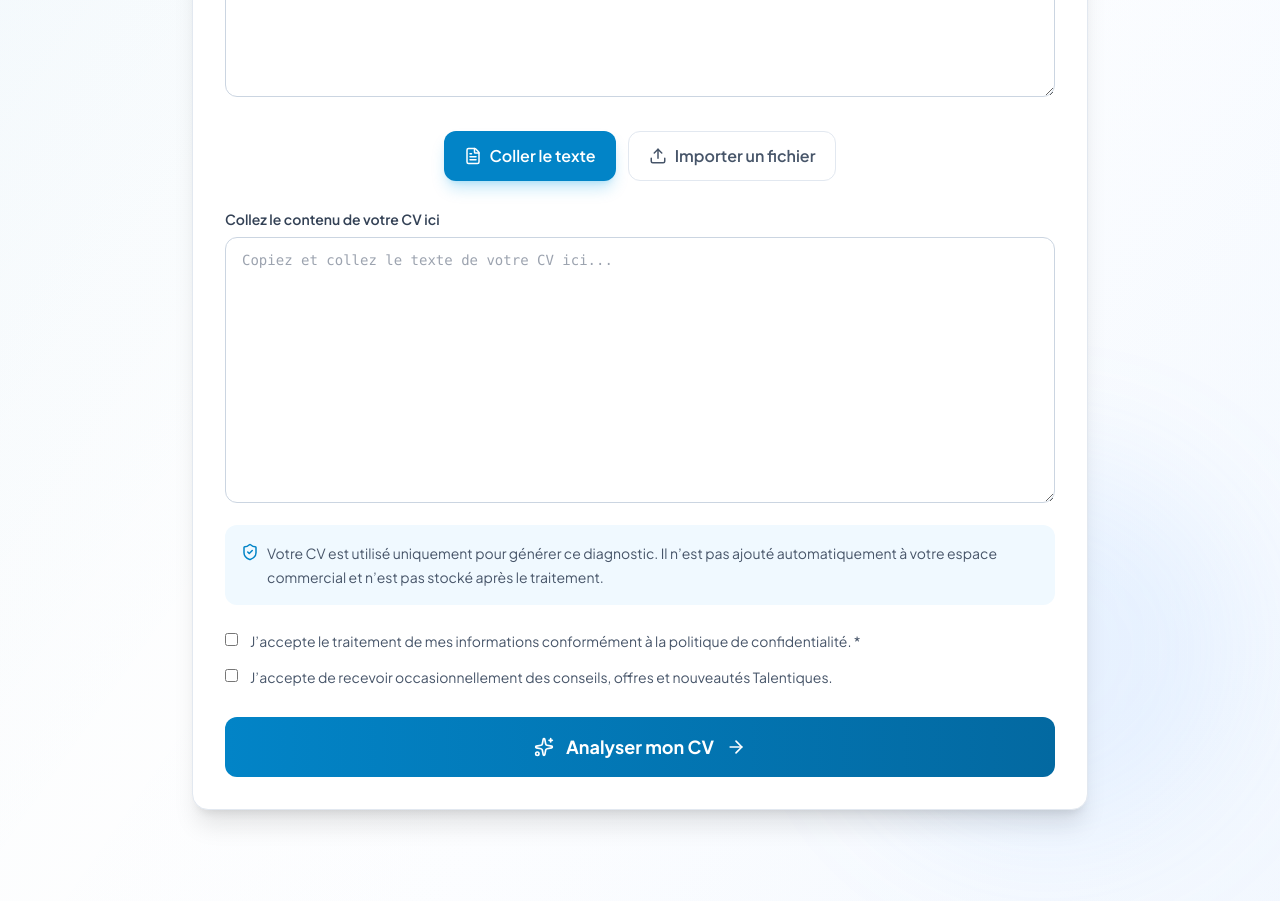
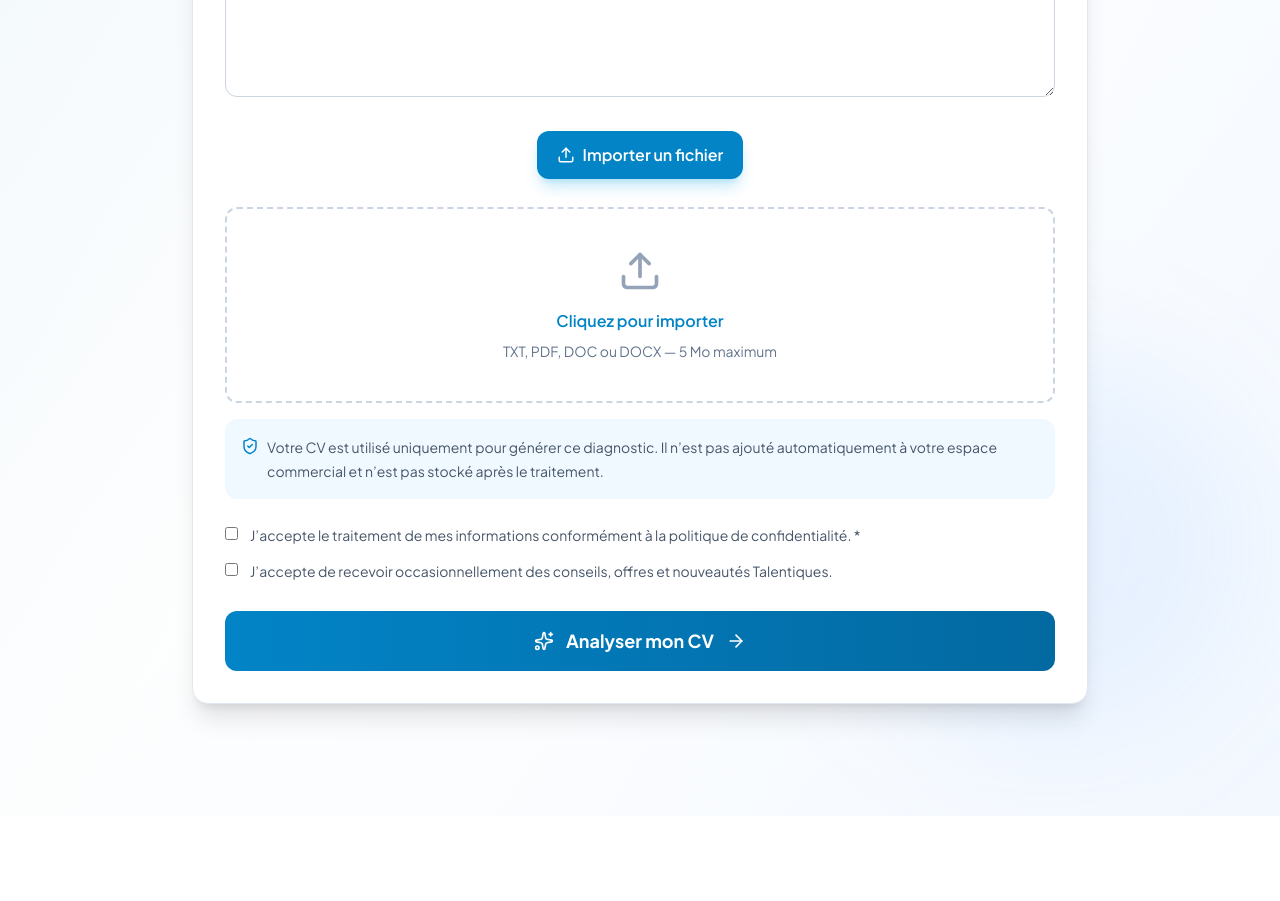
Before and after one commit to contactajaoub-talent/Talentiques-consulting, a Next.js app: page /cv-diagnosis in a window 1280 px wide. Shown: the part 900-1801 px from the top of the page. Built offline with nearby package versions, Linux system fonts and the light colour scheme.

Commit message:
Simplify CV diagnosis upload

```diff
--- a/src/app/cv-diagnosis/page.tsx
+++ b/src/app/cv-diagnosis/page.tsx
@@ -4,7 +4,7 @@ import { useMemo, useRef, useState } from 'react';
 import Link from 'next/link';
 import { AnimatePresence, motion } from 'framer-motion';
 import {
-  AlertCircle, ArrowRight, CheckCircle, FileText, ShieldCheck,
+  AlertCircle, ArrowRight, CheckCircle, ShieldCheck,
   Sparkles, Target, TrendingUp, Upload,
 } from 'lucide-react';
 import { Footer } from '@/components/Footer';
@@ -19,7 +19,7 @@ const allowedExtensions = new Set(['pdf', 'doc', 'docx', 'txt']);
 const fieldClass = 'w-full rounded-xl border border-slate-300 px-4 py-3 text-slate-900 outline-none transition focus:border-transparent focus:ring-2 focus:ring-brand-500';
 
 export default function CVDiagnosisPage() {
-  const [uploadMethod, setUploadMethod] = useState<'paste' | 'file'>('paste');
+  const [uploadMethod, setUploadMethod] = useState<'paste' | 'file'>('file');
   const [cvText, setCvText] = useState('');
   const [cvFile, setCvFile] = useState<File | null>(null);
   const [targetRole, setTargetRole] = useState('');
@@ -162,7 +162,6 @@ export default function CVDiagnosisPage() {
             </Field>
 
             <div className="mb-7 mt-7 flex justify-center gap-3">
-              <MethodButton active={uploadMethod === 'paste'} onClick={() => setUploadMethod('paste')} icon={<FileText size={18} />} label="Coller le texte" />
               <MethodButton active={uploadMethod === 'file'} onClick={() => setUploadMethod('file')} icon={<Upload size={18} />} label="Importer un fichier" />
             </div>
 
```
